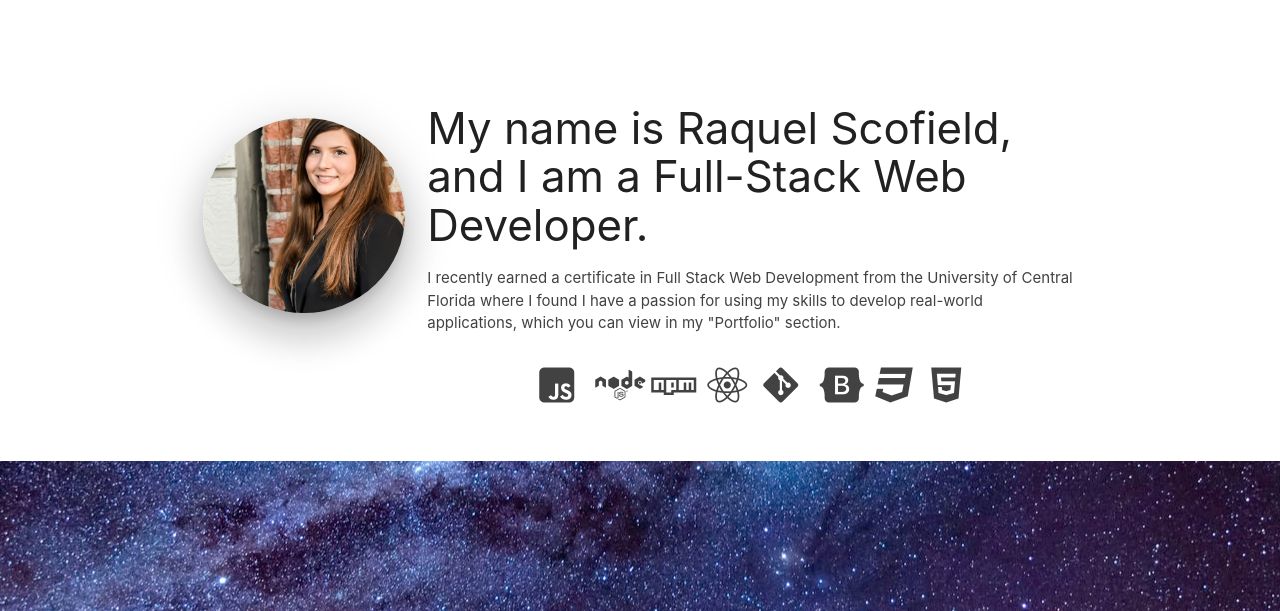
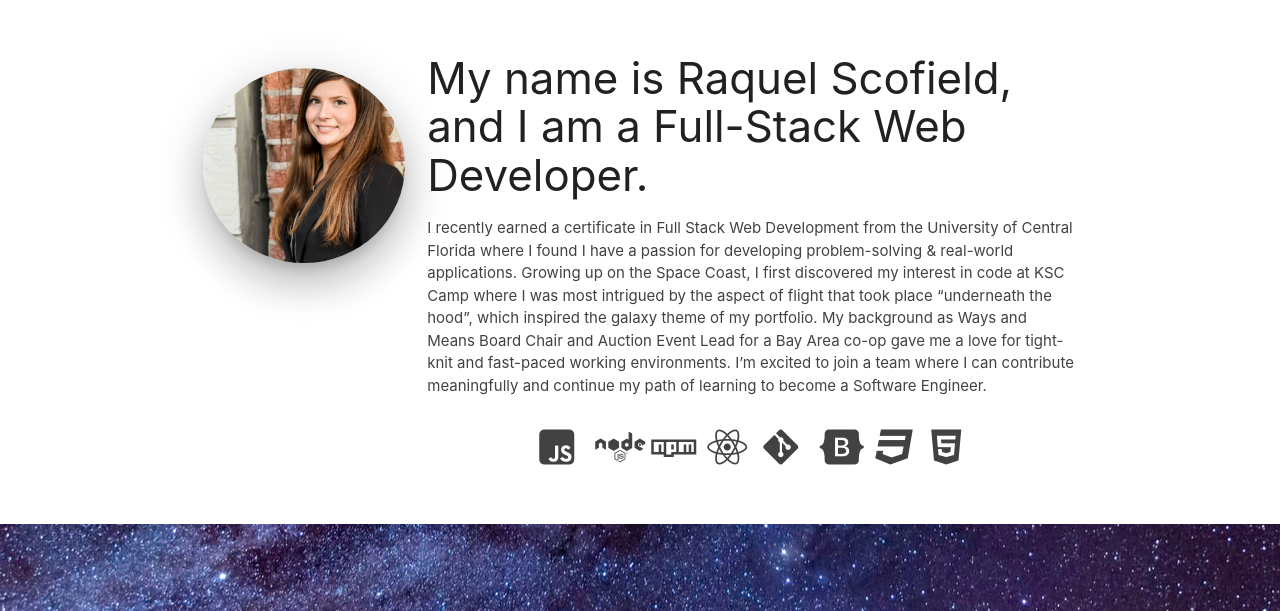
Before and after one commit to RaquelLee/RaquelLee.github.io, a React (Create React App) app in the folder raquel-portfolio/: page / in a window 1280 px wide. Shown: the part 189-800 px from the top of the page. Built offline with nearby package versions, Linux system fonts and the light colour scheme.

Commit message:
about me info added

```diff
--- a/raquel-portfolio/src/App.css
+++ b/raquel-portfolio/src/App.css
@@ -54,7 +54,7 @@ a {
 }
 
 .parallax-container {
-    height: 250px !important;
+    height: 200px !important;
 }
 
 .mb {
--- a/raquel-portfolio/src/components/pages/About.js
+++ b/raquel-portfolio/src/components/pages/About.js
@@ -9,13 +9,19 @@ const About = () => (
             <div className="row container">
                 <div className="col s3">
                     <h1> </h1>
-                    <section><img alt="" src={me} className="responsive-img circle left z-depth-5">
-                    </img></section>
+                   <img alt="" src={me} className="responsive-img circle z-depth-5">
+                    </img>
                 </div>
                 <div className="col s9">
                     <h3>My name is Raquel Scofield, and I am a Full-Stack Web Developer.</h3>
                     <p className="grey-text text-darken-3 lighten-3 ">
-                        I recently earned a certificate in Full Stack Web Development from the University of Central Florida where I found I have a passion for using my skills to develop real-world applications, which you can view in my "Portfolio" section.
+                        I recently earned a certificate in Full Stack Web Development from the University of Central Florida where I found I have a passion for developing problem-solving &amp; real-world applications.
+
+
+                        Growing up on the Space Coast, I first discovered my interest in code at KSC Camp where I was most intrigued by the aspect of flight that took place “underneath the hood”, which inspired the galaxy theme of my portfolio.
+
+
+My background as Ways and Means Board Chair and Auction Event Lead for a Bay Area co-op gave me a love for tight-knit and fast-paced working environments. I’m excited to join a team where I can contribute meaningfully and continue my path of learning to become a Software Engineer.
                     </p>
                     <div className="row">
                         <div className="section">
```
